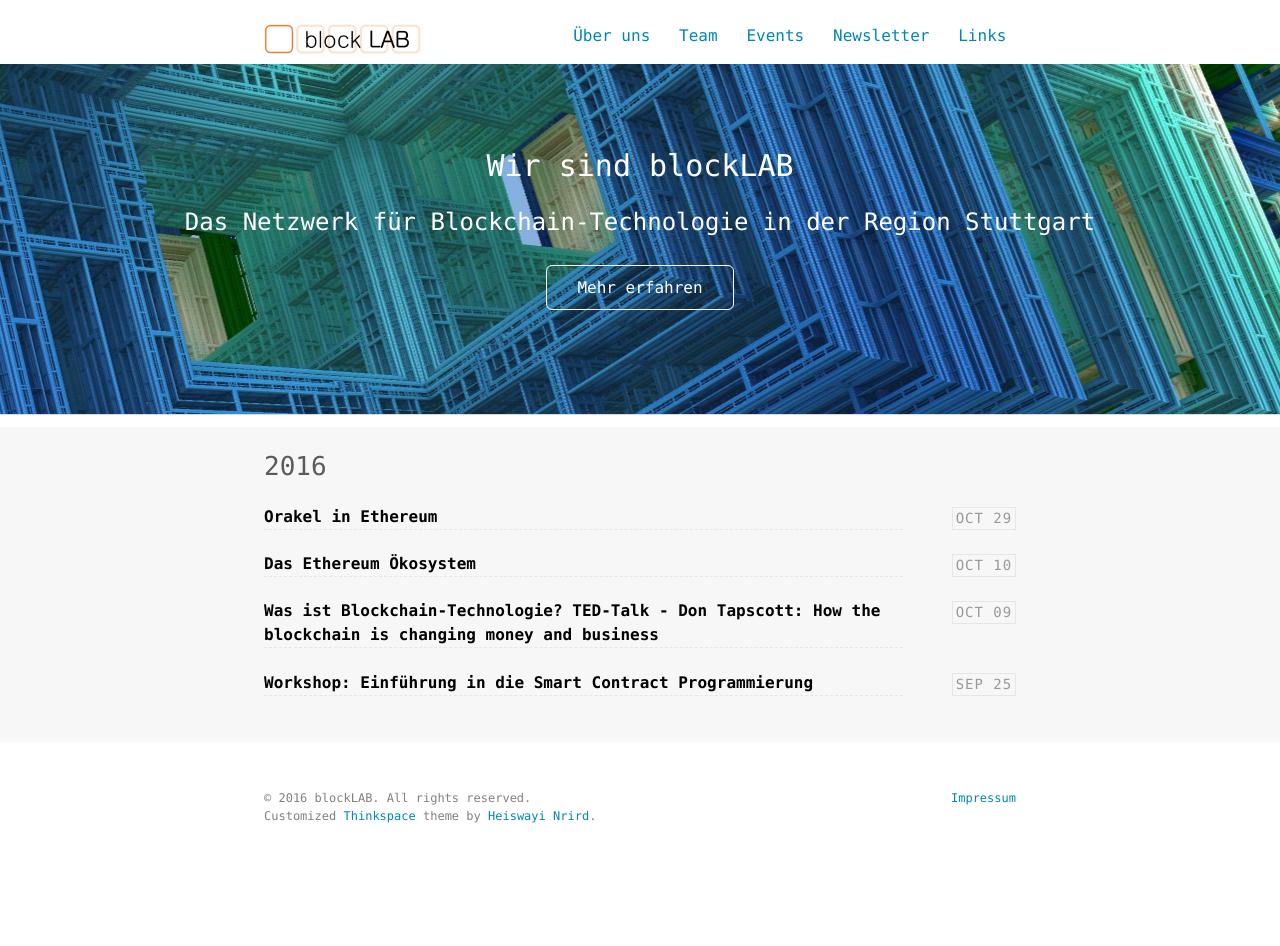
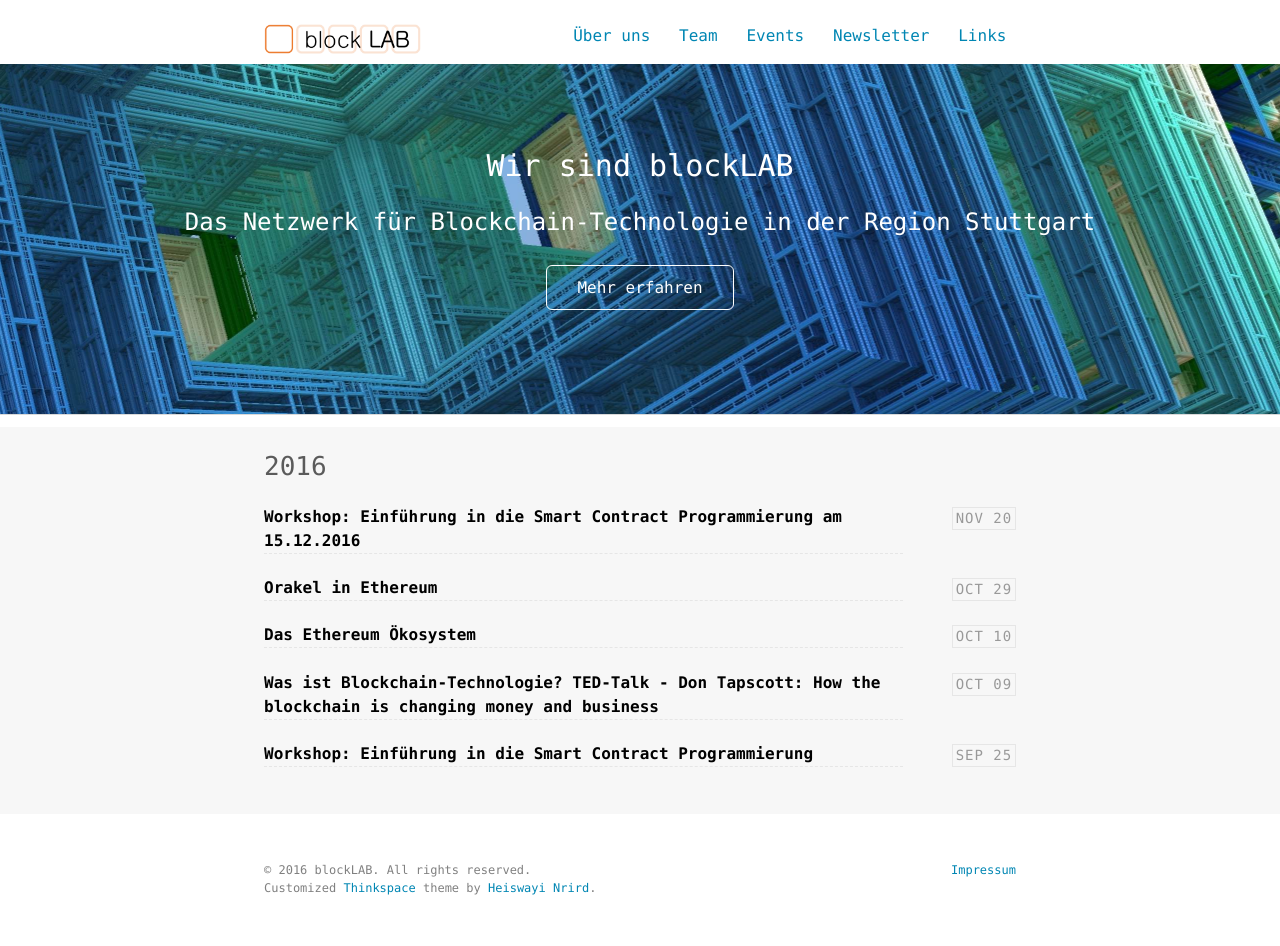
Before and after one commit to blocklab/site, a Jekyll site: the page built from index.html, in a window 1280 px wide. Built offline with Jekyll 4.4.1, drawn with Linux system fonts in a browser that asks for light colours; before the commit the page ends 900 px from its top, so only the background shows below that; part of the change alters nothing that is shown.

Commit message:
add december workshop infos

```diff
--- /dev/null
+++ b/_posts/2016-11-20-introduction-smart-contracts.md
@@ -0,0 +1,30 @@
+---
+layout: post
+title: "Workshop: Einführung in die Smart Contract Programmierung am 15.12.2016"
+---
+
+## Donnerstag 15.12.2016, 19-22 Uhr
+
+### Genauer Ort wird noch bekannt gegeben
+
+Smart Contracts sind Computerprotokolle, die die Logik vertraglicher Regelungen technisch abbilden. Hierdurch werden viele Arten von Vertragsklauseln selbst ausführbar und/oder selbst durchsetzbar. Die Grundlagen der Theorie und die Umsetzung in der Praxis werden in diesem Workshop vermittelt.
+
+Hierzu wird [Ethereum](https://www.ethereum.org/), eine dezentralisierte Plattform auf der Smart Contracts laufen, verwendet.
+
+Umfang
+
+* Einführung Blockchain-Technologie
+* Einführung [Ethereum](https://www.ethereum.org/)
+* Smart Contract Programmierung in [Solidity](https://solidity.readthedocs.io) mit dem [Truffle Framework](https://truffle.readthedocs.io)
+
+Anforderungen
+
+* Eigenes Notebook mit Ladegerät
+* [Node.js](https://nodejs.org/) vorinstalliert. Anleitung für [Windows](https://nodejs.org/en/download/package-manager/#windows), [OSX](https://nodejs.org/en/download/package-manager/#osx) und [Alternativen](https://nodejs.org/en/download/package-manager/)
+* Weitere Anforderungen werden rechtzeitig bekanntgegeben.
+
+Die Inhalte sind auch für Teilnehmer ohne Programmierkenntnisse verständlich und ermöglichen somit einen kompakten Einblick in die Smart Contract Programmierung.
+
+Die Kosten des Workshops betragen 20,- € für Privatpersonen und 260,- € für Unternehmen. Durchgeführt wird der Workshop von der YOPITER GmbH, Stuttgart.
+
+Interessierte wenden sich bitte per E-Mail mit ihren Kontaktdaten und dem Hinweis, ob sie als Privatperon oder über ein Unternehmen teilnehmen möchten an info@blocklab.de
--- a/events.md
+++ b/events.md
@@ -4,13 +4,17 @@ title: Events
 permalink: /events/
 ---
 
-**Nächste Meetups Ethereum, blockchain technology, decentralized computing in Stuttgart**
+## Nächste Meetups Ethereum, blockchain technology, decentralized computing in Stuttgart
 
 Donnerstag, 24.11.2016, 19:00h, Coworking Stuttgart, Gutenbergstraße 77a, 70197 Stuttgart
 [zur Meetup-Seite](http://www.meetup.com/de-DE/Ethereum-blockchain-technology-decentralized-computing/events/232471393/)
 
 Dienstag, 20.12.2016, 19:00h, Coworking Stuttgart, Gutenbergstraße 77a, 70197 Stuttgart
 [zur Meetup-Seite](http://www.meetup.com/de-DE/Ethereum-blockchain-technology-decentralized-computing/events/232471431/)
+
+## Workshops
+
+Donnerstag, 15.12.2016 19-22Uhr [Workshop - Einführung in die Smart Contract Programmierung]({% post_url 2016-11-20-introduction-smart-contracts %})
 
 ## Teilnahme an Hackathons
 
```
